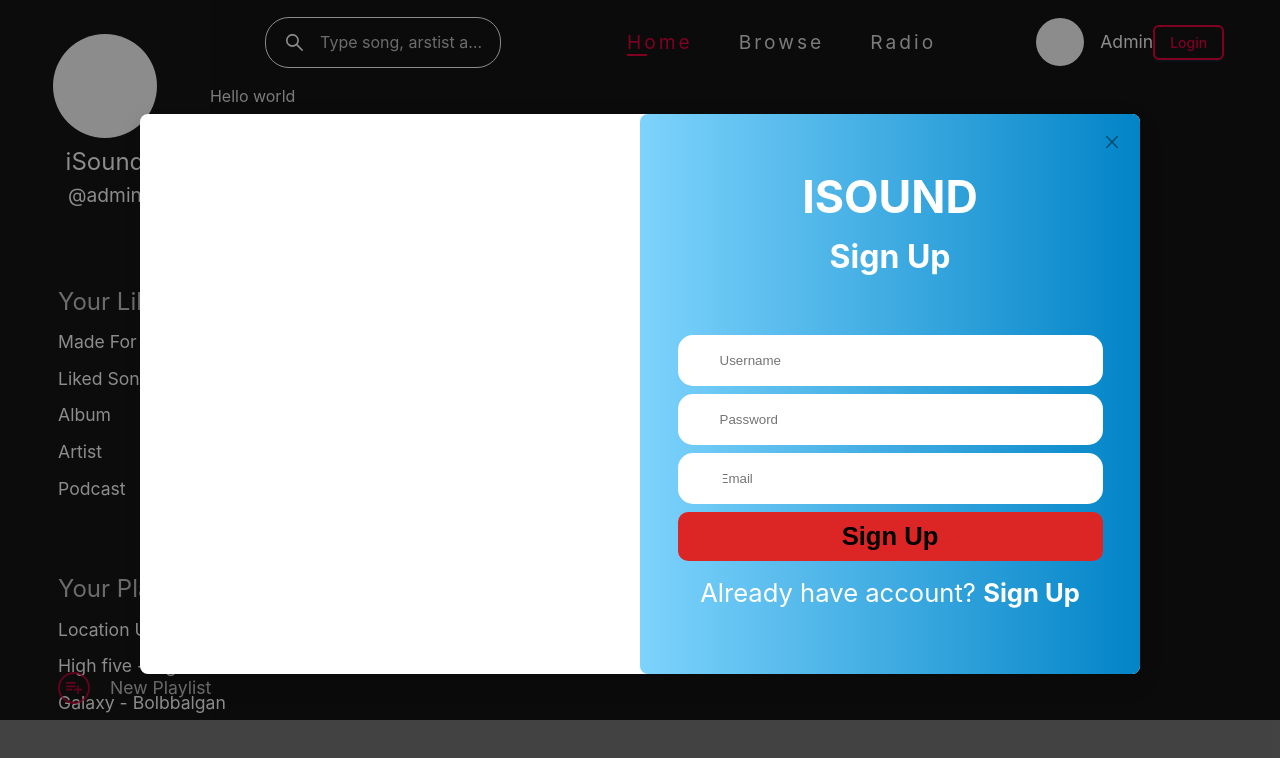
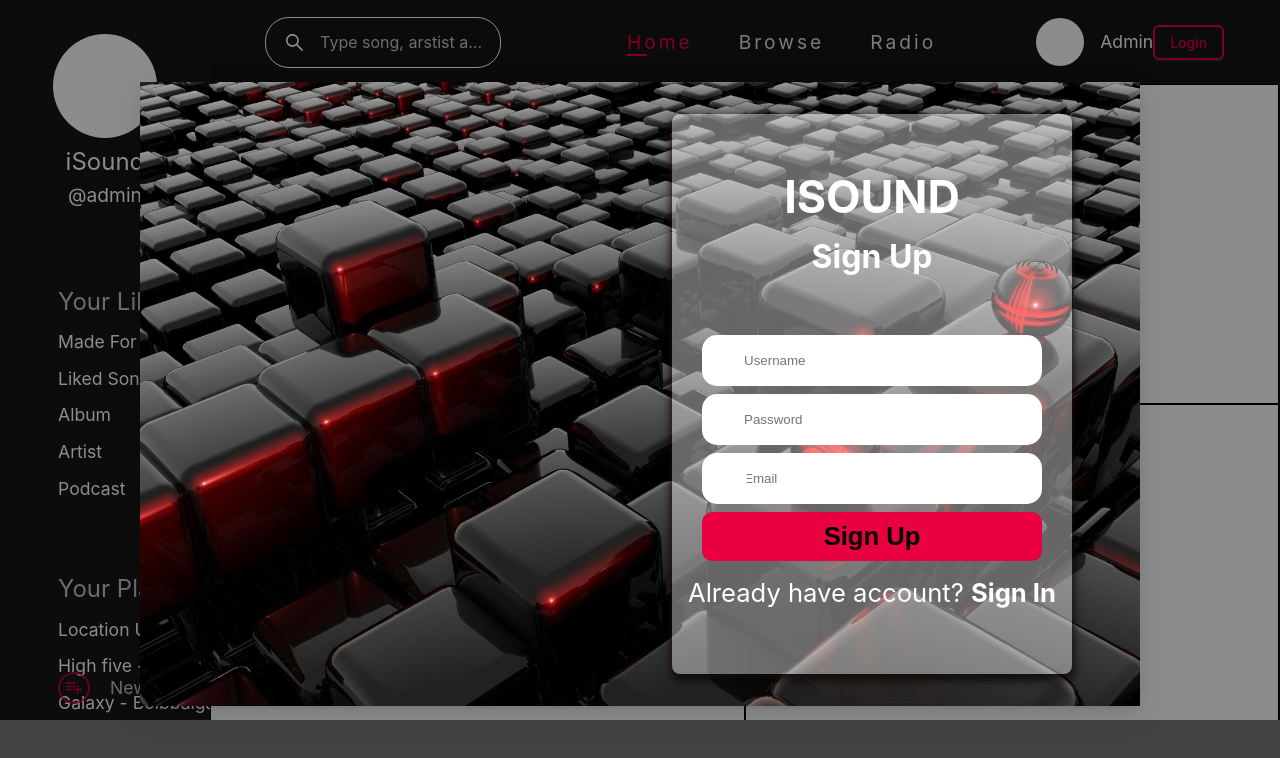
Before and after one commit to Royal-Software-Vietnam/isound-client, a React (Vite) app: page / in a window 1280 px wide. Both pictures are taken after a click on the button "Login". Shown: the top 758 px of the page. Built offline with nearby package versions, Linux system fonts and the light colour scheme.

Commit message:
[Update] Modal + Home

```diff
--- a/src/components/UserModal.tsx
+++ b/src/components/UserModal.tsx
@@ -1,30 +1,29 @@
 import React, { useEffect, useState } from 'react';
 import { Button, Modal } from 'antd';
 import styled from 'styled-components';
-import TrollImgSrc from '../assets/troll.svg'
 import '../assets/GlobalStyles.css'
 import { FontAwesomeIcon } from '@fortawesome/react-fontawesome';
 import { faEnvelope, faUser } from '@fortawesome/free-regular-svg-icons';
 import { faLock } from '@fortawesome/free-solid-svg-icons';
+import LoginBackground from "./../assets/login-bc.jpg"
 
-const Image = styled.div`
-    width: 50%;
-    height: 70vh;
-    border-radius: 8px;
-    background: center center / cover no-repeat url(${TrollImgSrc});
-
-    &.active {
-      transform: translateX(100%);
-    }
+const Container = styled.div`
+  width: 100%;
+  height: 100%;
+  background: center center / cover no-repeat url(${LoginBackground});
+  display: flex;
+  align-items: center;
 `
 
 const FormContainer = styled.div`
-    width: 50%;
+    width: 40%;
     height: 70vh;
     text-align: center;
-
-    background: linear-gradient(to right, #7dd3fc, #0284c7);
+    background: rgba(255, 255, 255, 0.4);
+    box-shadow: 0px 6px 8px rgba(3, 7, 6, 0.8),0px 3px 4px rgba(110, 27, 27, 0.5), 0px 1px 16px rgba(11, 12, 12, 0.5);
     border-radius: 8px;
+    margin: 2rem;
+    transform: translateX(125%);
 
     & .form__header {
         display: flex;
@@ -89,13 +88,14 @@ const FormContainer = styled.div`
         border-radius: 10px;
         border: 0;
         outline: 0;
-        background-color: #dc2626;
+        background-color: #e9003f;
+        opacity: 1;
         font-size: 1.6rem;
         font-weight: 600;
         cursor: pointer;
 
         &:hover {
-          background-color: #ef4444;
+          opacity: 0.75;
         }
       }
     }
@@ -112,7 +112,7 @@ const FormContainer = styled.div`
       }
 
     &.active {
-      transform: translateX(-100%);
+      transform: translateX(0);
     }
 `
 
@@ -152,7 +152,8 @@ const UserModal: React.FC = () => {
         width={1000}
         footer=''
       >
-        <Image className={toggle ? 'active' : ''}/>
+        {/* <Image className={toggle ? 'active' : ''}/> */}
+        <Container>
             <FormContainer  className={toggle ? 'active' : ''}>
               <div className={"form__header"}>
                   <h1 className="form__header-name">
@@ -200,11 +201,11 @@ const UserModal: React.FC = () => {
               </div>
               <div className="form-footer">
                 <p>{toggle ? 'Not a member?' : 'Already have account?'} <span onClick={() => setToggle(!toggle)}>
-                {toggle ? 'Sign In' : 'Sign Up'}
+                  {toggle ? 'Sign Up' : 'Sign In'}
                   </span></p>
               </div>
           </FormContainer>
-
+        </Container>
       </Modal>
     </>
   );
--- a/src/pages/Home/Home.tsx
+++ b/src/pages/Home/Home.tsx
@@ -1,5 +1,29 @@
+import styled from "styled-components"
+
+const HomeLayout = styled.div`
+    height: 80%;
+`
+
+const Container = styled.div`
+    background: #ffffff;
+    color: #000000;
+    border: 1px solid #000000;
+    width: 100%;
+    height: 100%;
+`
+
+const Row = styled.div`
+    display: flex;
+    height: 50%;
+`
 export default function Home () {
-    return <div>
-        <p>Hello world</p>
-    </div>
+    return <HomeLayout>
+        <Row>
+            <Container>Box 1</Container>
+        </Row>
+        <Row>
+            <Container>Box 2</Container>
+            <Container>Box 3</Container>
+        </Row>
+    </HomeLayout>
 }
```
Also changed, not shown: src/pages/Home/Slider.tsx (added, +9 -0 lines), src/assets/login-bc.jpg (added). Lines whose indentation alone changed are shown as unchanged.
